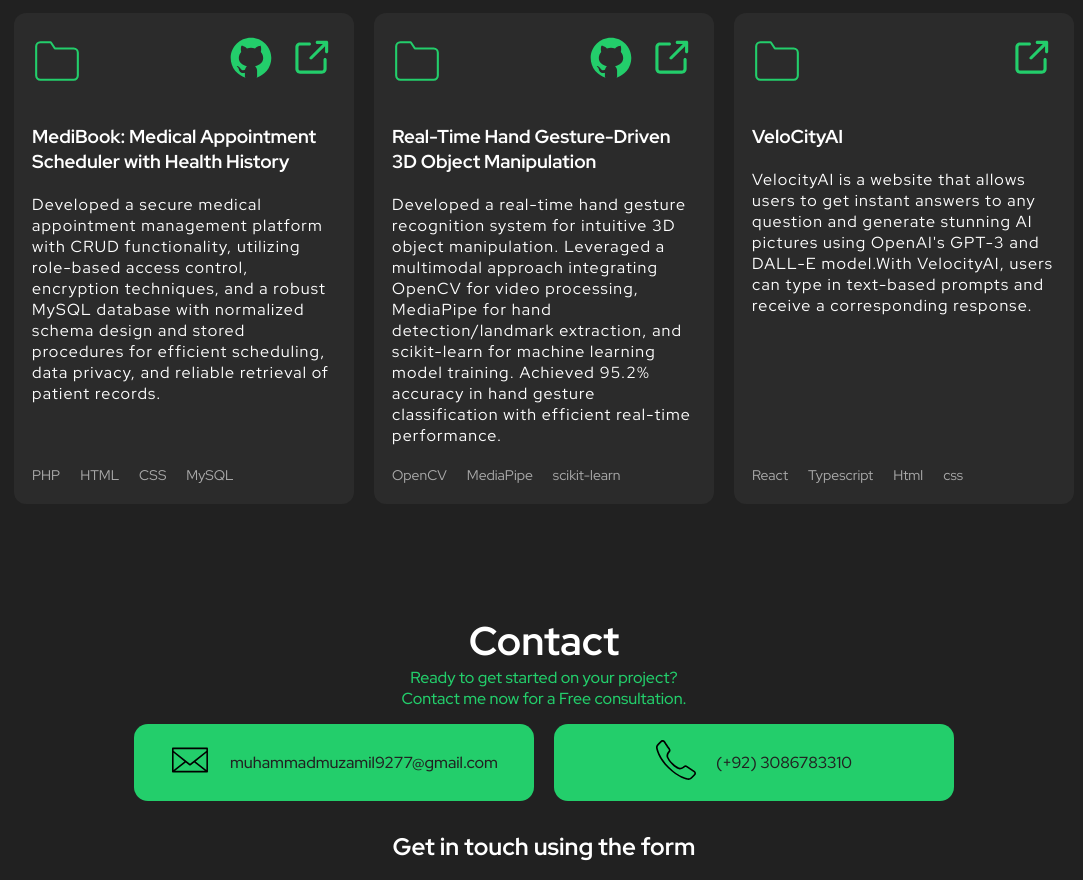
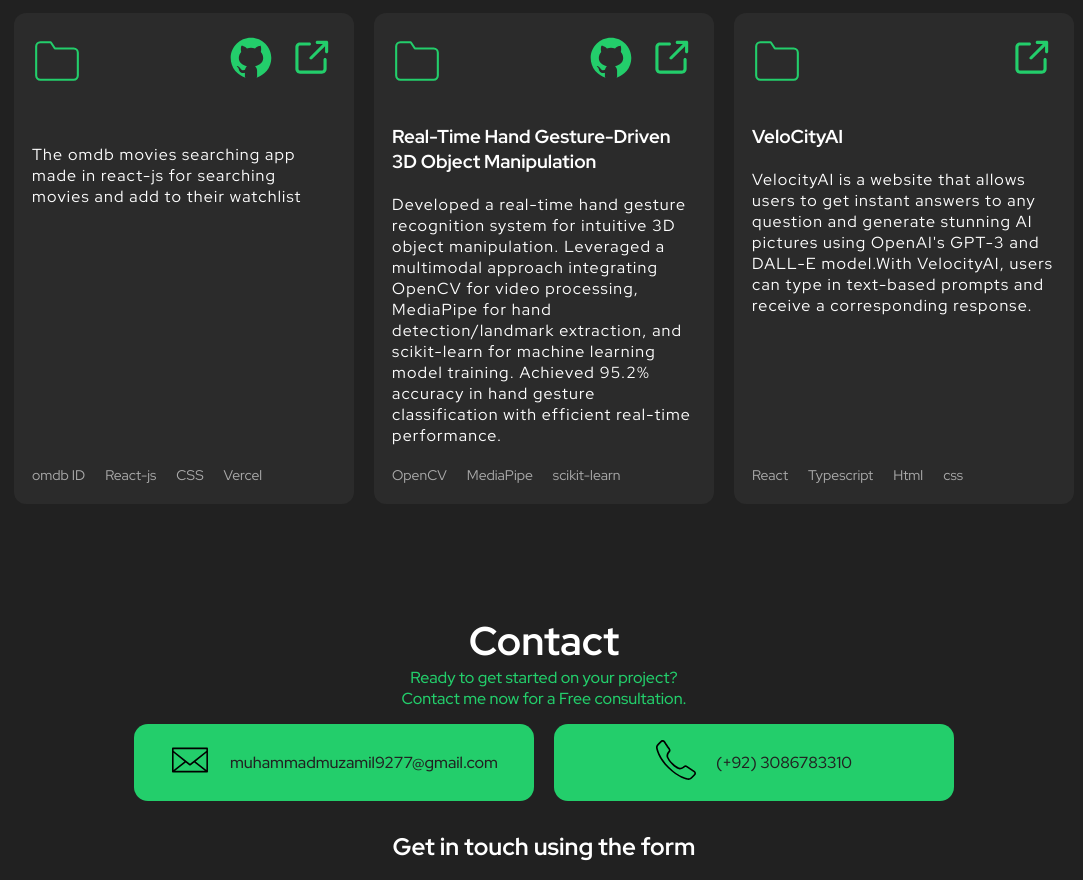
Before and after one commit to muzamilsattar/muzamilsattar, a React (Create React App) app: page / in a window 1280 px wide. Shown: the part 1960-2840 px from the top of the page, without its empty margins (96-1179 px from the left). Built offline with nearby package versions, Linux system fonts and the light colour scheme.

Commit message:
Update Project.tsx

```diff
--- a/src/components/Project/Project.tsx
+++ b/src/components/Project/Project.tsx
@@ -170,29 +170,27 @@ export function Project() {
                 <path d='M22 19a2 2 0 0 1-2 2H4a2 2 0 0 1-2-2V5a2 2 0 0 1 2-2h5l2 3h9a2 2 0 0 1 2 2z'></path>
               </svg>
               <div className='project-links'>
-                <a href='#' target='_blank' rel='noreferrer'>
+                <a href='https://github.com/muzamilsattar/muzamilsattar' target='_blank' rel='noreferrer'>
                   <img src={githubIcon} alt='Visit site' />
                 </a>
-                <a href='#' target='_blank' rel='noreferrer'>
+                <a href='https://movieezverse.vercel.app/' target='_blank' rel='noreferrer'>
                   <img src={externalLink} alt='Visit site' />
                 </a>
               </div>
             </header>
             <div className='body'>
-              <h3>MediBook: Medical Appointment Scheduler with Health History</h3>
+              <h3></h3>
               <p>
-                Developed a secure medical appointment management platform with CRUD functionality,
-                utilizing role-based access control, encryption techniques, and a robust MySQL
-                database with normalized schema design and stored procedures for efficient
-                scheduling, data privacy, and reliable retrieval of patient records.
+                The omdb movies searching app made in react-js for searching movies and add to their watchlist
               </p>
             </div>
             <footer>
               <ul className='tech-list'>
-                <li>PHP</li>
-                <li>HTML</li>
+                <li>omdb ID</li>
+                <li>React-js</li>
+
                 <li>CSS</li>
-                <li>MySQL</li>
+                <li>Vercel</li>
               </ul>
             </footer>
           </div>
```
